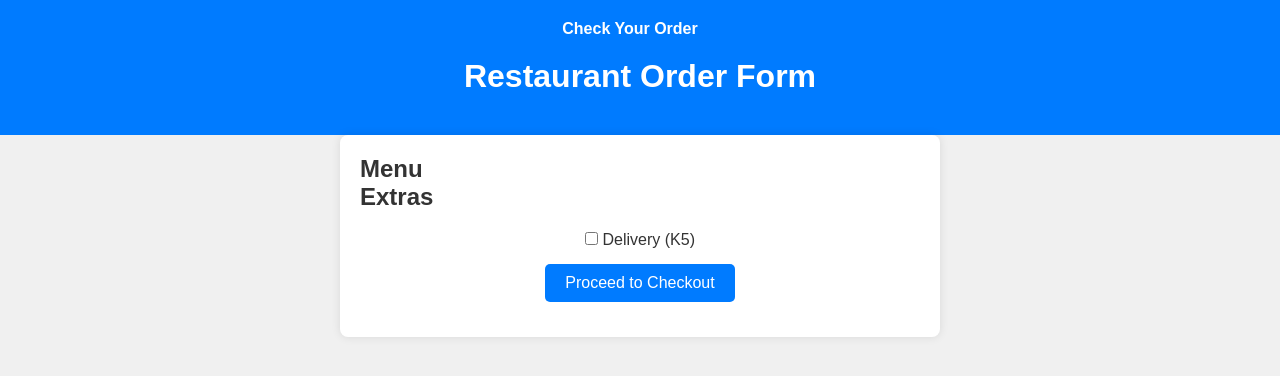
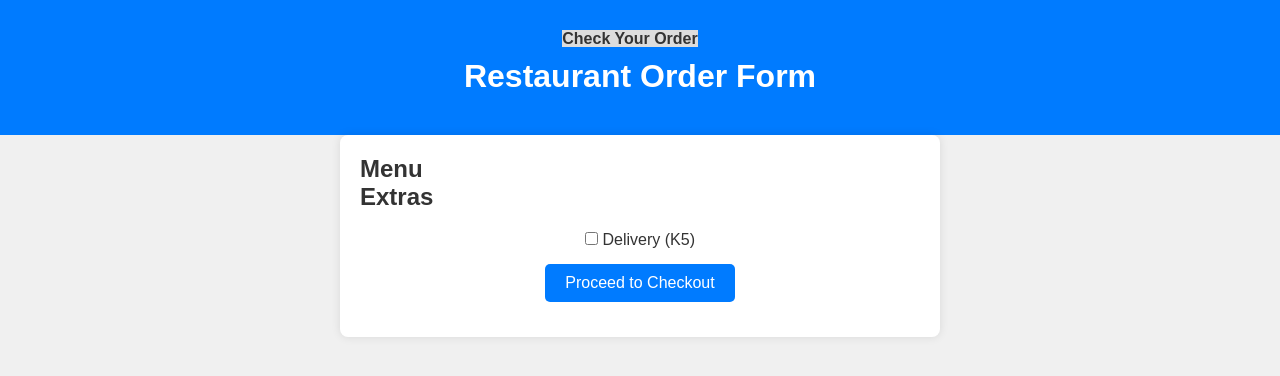
Before and after one commit to misheck12/restaurant-order-app, a website: page public/index.html in a window 1280 px wide. Drawn offline with Linux system fonts and the light colour scheme; no server answers.

Commit message:
Jun 21, 2024, 12:22 PM

```diff
--- a/public/stylesheet/index.css
+++ b/public/stylesheet/index.css
@@ -22,22 +22,32 @@ body {
 }
 
 .nav-bar {
-    margin-bottom: 20px;
+    display: flex;
+    flex-direction: row;
+    justify-content: center;
+    background-color: #007bff;
+    color: #fff;
+    padding: 10px;
 }
 
 .nav-bar ul {
     list-style-type: none;
+    margin: 0;
+    padding: 0;
 }
 
 .nav-bar ul li {
     display: inline;
     margin-right: 20px;
+    background-color: #ddd;
 }
 
 .nav-bar ul li a {
     color: #fff;
     text-decoration: none;
     font-weight: bold;
+    color: #333;
+    font-size: medium;
 }
 
 .title {
```
